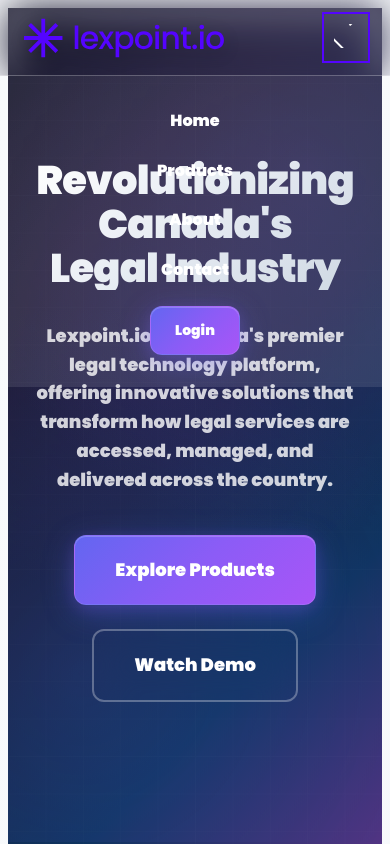
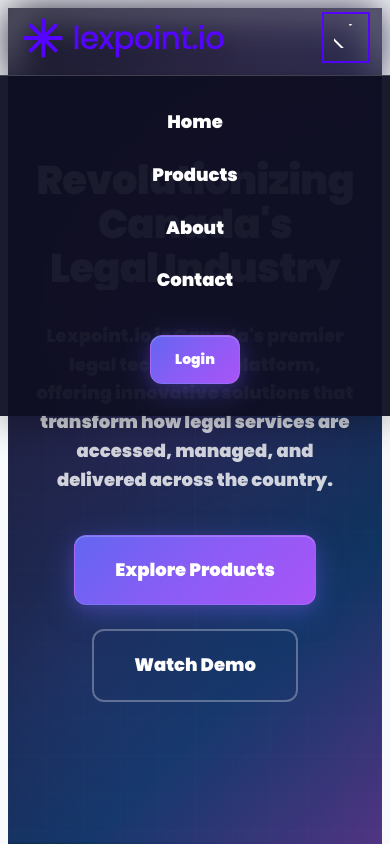
Before and after one commit to getguide/lexpoint, a plain HTML site: page index.html in a window 390 px wide. Both pictures are taken after a click on the button "Toggle navigation". Shown: the top 844 px of the page. Drawn offline with Linux system fonts and the light colour scheme.

Commit message:
🐛 FIX: Mobile navigation menu visibility - Add solid dark background with proper contrast for better readability over hero section

```diff
--- a/css/components.css
+++ b/css/components.css
@@ -292,7 +292,7 @@
     top: 100%;
     left: 0;
     right: 0;
-    background: rgba(255, 255, 255, 0.1);
+    background: rgba(15, 15, 35, 0.95);
     backdrop-filter: blur(20px);
     -webkit-backdrop-filter: blur(20px);
     flex-direction: column;
@@ -302,13 +302,36 @@
     opacity: 0;
     visibility: hidden;
     transition: all 0.4s cubic-bezier(0.4, 0, 0.2, 1);
-    border-top: 1px solid rgba(255, 255, 255, 0.1);
+    border-top: 1px solid rgba(255, 255, 255, 0.2);
+    box-shadow: 0 8px 32px rgba(0, 0, 0, 0.3);
   }
 
   .navbar-nav.active {
     transform: translateY(0);
     opacity: 1;
     visibility: visible;
+  }
+
+  .navbar-nav .nav-link {
+    color: var(--lexpoint-white);
+    font-weight: var(--font-weight-medium);
+    font-size: var(--text-lg);
+    padding: var(--space-4) var(--space-6);
+    border-radius: var(--radius-lg);
+    transition: all 0.3s ease;
+    text-align: center;
+  }
+
+  .navbar-nav .nav-link:hover {
+    background: rgba(255, 255, 255, 0.1);
+    color: var(--lexpoint-white);
+    transform: translateY(-2px);
+  }
+
+  .navbar-nav .btn {
+    margin-top: var(--space-4);
+    width: 100%;
+    justify-content: center;
   }
 
   .navbar-toggle {
--- a/index.html
+++ b/index.html
@@ -33,9 +33,9 @@
     <link rel="sitemap" type="application/xml" title="Sitemap" href="/sitemap.xml">
 
     <!-- CSS -->
-            <link rel="stylesheet" href="css/brand-system.css?v=11">
-        <link rel="stylesheet" href="css/components.css?v=11">
-        <link rel="stylesheet" href="css/main.css?v=11">
+            <link rel="stylesheet" href="css/brand-system.css?v=12">
+        <link rel="stylesheet" href="css/components.css?v=12">
+        <link rel="stylesheet" href="css/main.css?v=12">
 
     <!-- Preload critical fonts -->
     <link rel="preload" href="assets/brand/fonts/Poppins-Regular.ttf" as="font" type="font/ttf" crossorigin>
```
